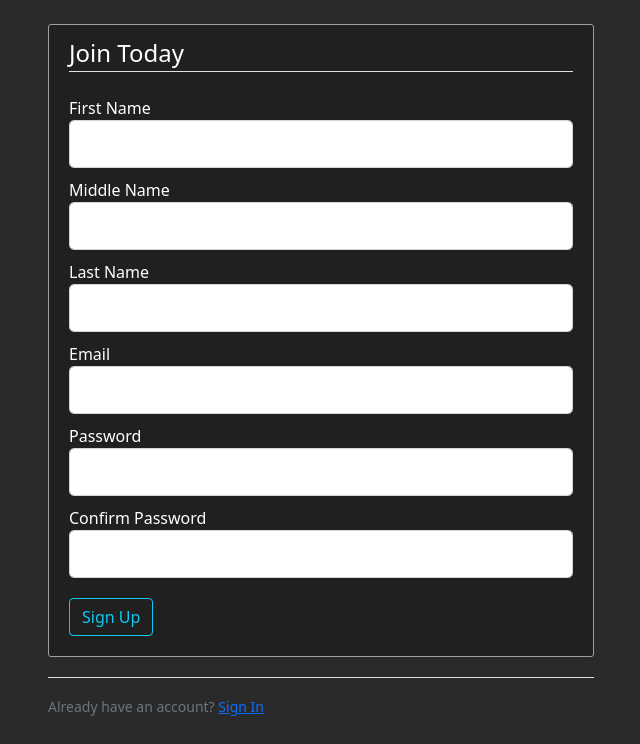
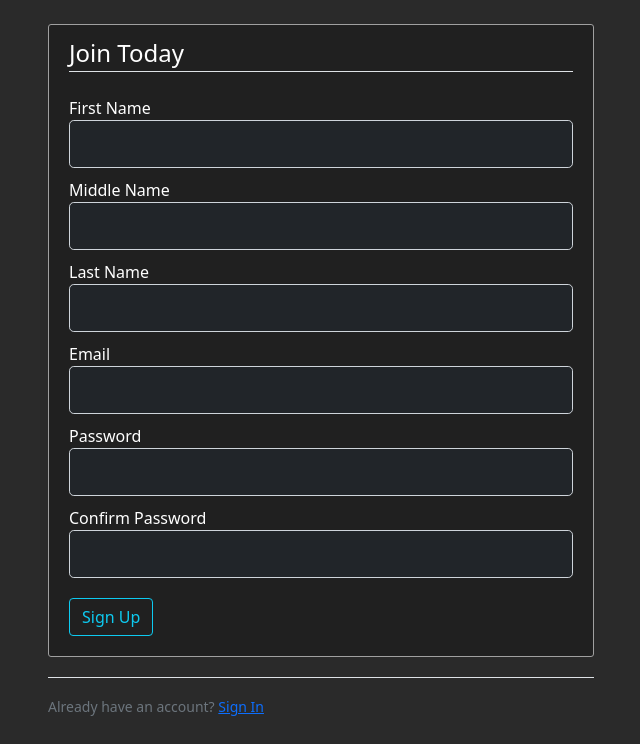
Before and after one commit to bhoward27/354-prj, a Flask app: page /register in a window 1280 px wide. Shown: the part 56-800 px from the top of the page, without its empty margins (319-959 px from the left). Run offline with Flask 2, Linux system fonts and the light colour scheme.

Commit message:
Change form to dark bg

```diff
--- a/templates/register.html
+++ b/templates/register.html
@@ -9,56 +9,56 @@
                 {{ form.fName.label(class="form-control-label") }}
 
                 {% if form.fName.errors %}
-                {{ form.fName(class="form-control form-control-lg is-invalid") }}
+                {{ form.fName(class="form-control form-control-lg is-invalid bg-dark text-light") }}
                 <div class="invalid-feedback">
                     {% for error in form.fName.errors %}
                     <span>{{ error }}</span>
                     {% endfor %}
                 </div>
                 {% else %}
-                {{ form.fName(class="form-control form-control-lg") }}
+                {{ form.fName(class="form-control form-control-lg bg-dark text-light") }}
                 {% endif %}
             </div>
             <div class="form-group">
                 {{ form.mName.label(class="form-control-label") }}
 
                 {% if form.mName.errors %}
-                {{ form.mName(class="form-control form-control-lg is-invalid") }}
+                {{ form.mName(class="form-control form-control-lg is-invalid bg-dark text-light") }}
                 <div class="invalid-feedback">
                     {% for error in form.mName.errors %}
                     <span>{{ error }}</span>
                     {% endfor %}
                 </div>
                 {% else %}
-                {{ form.mName(class="form-control form-control-lg") }}
+                {{ form.mName(class="form-control form-control-lg bg-dark text-light") }}
                 {% endif %}
             </div>
             <div class="form-group">
                 {{ form.lName.label(class="form-control-label") }}
 
                 {% if form.lName.errors %}
-                {{ form.lName(class="form-control form-control-lg is-invalid") }}
+                {{ form.lName(class="form-control form-control-lg is-invalid bg-dark text-light") }}
                 <div class="invalid-feedback">
                     {% for error in form.lName.errors %}
                     <span>{{ error }}</span>
                     {% endfor %}
                 </div>
                 {% else %}
-                {{ form.lName(class="form-control form-control-lg") }}
+                {{ form.lName(class="form-control form-control-lg bg-dark text-light") }}
                 {% endif %}
             </div>
             <div class="form-group">
                 {{ form.email.label(class="form-control-label") }}
 
                 {% if form.email.errors %}
-                {{ form.email(class="form-control form-control-lg is-invalid") }}
+                {{ form.email(class="form-control form-control-lg is-invalid bg-dark text-light") }}
                 <div class="invalid-feedback">
                     {% for error in form.email.errors %}
                     <span>{{ error }}</span>
                     {% endfor %}
                 </div>
                 {% else %}
-                {{ form.email(class="form-control form-control-lg") }}
+                {{ form.email(class="form-control form-control-lg bg-dark text-light") }}
                 {% endif %}
             </div>
             <div class="form-group">
@@ -72,21 +72,21 @@
                     {% endfor %}
                 </div>
                 {% else %}
-                {{ form.password(class="form-control form-control-lg") }}
+                {{ form.password(class="form-control form-control-lg bg-dark text-light") }}
                 {% endif %}
             </div>
             <div class="form-group">
                 {{ form.confirm_password.label(class="form-control-label") }}
 
                 {% if form.confirm_password.errors %}
-                {{ form.confirm_password(class="form-control form-control-lg is-invalid") }}
+                {{ form.confirm_password(class="form-control form-control-lg is-invalid bg-dark text-light") }}
                 <div class="invalid-feedback">
                     {% for error in form.confirm_password.errors %}
                     <span>{{ error }}</span>
                     {% endfor %}
                 </div>
                 {% else %}
-                {{ form.confirm_password(class="form-control form-control-lg") }}
+                {{ form.confirm_password(class="form-control form-control-lg bg-dark text-light") }}
                 {% endif %}
             </div>
         </fieldset>
```
Also changed, not shown: templates/login.html (+6 -6 lines).
